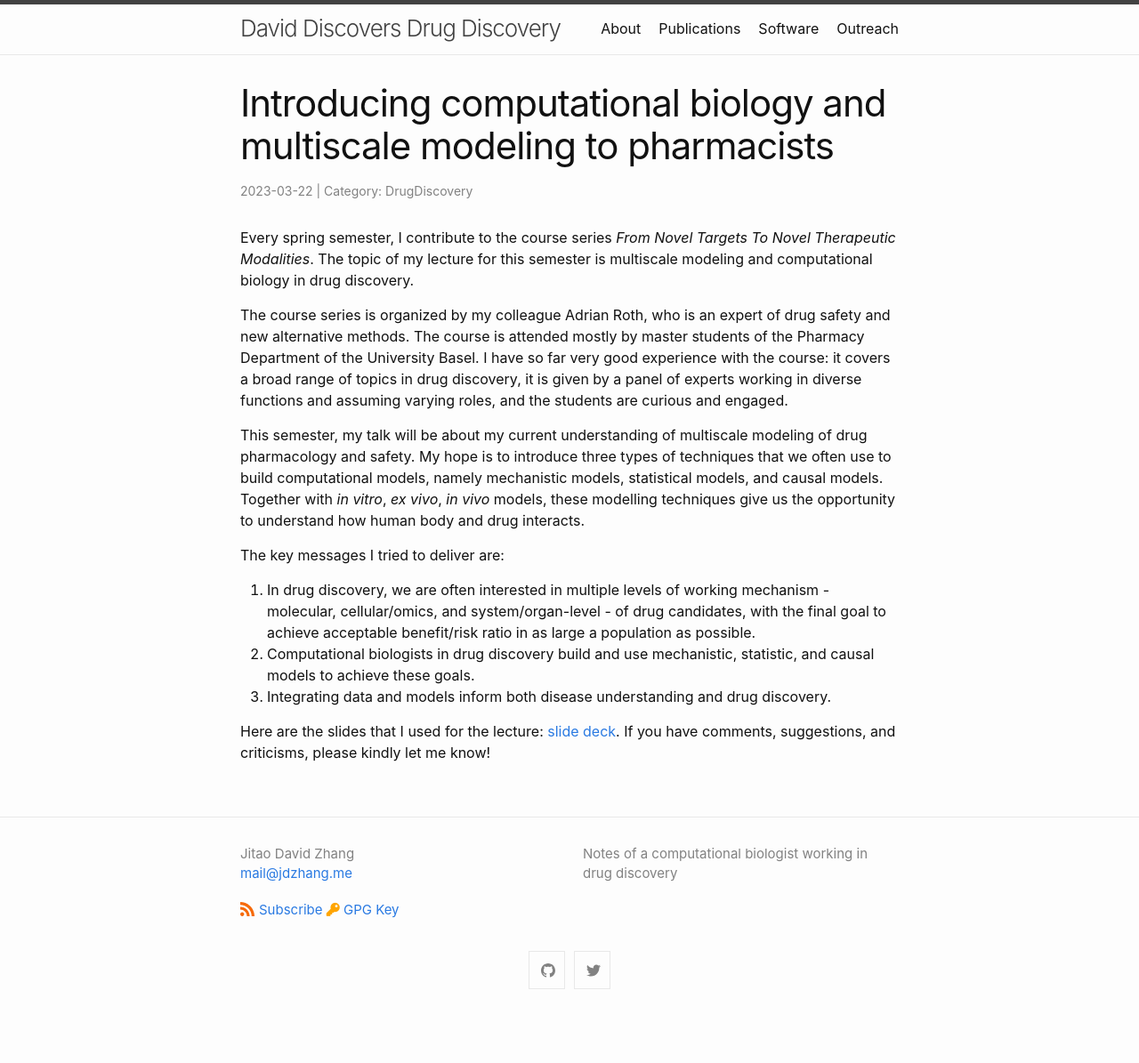
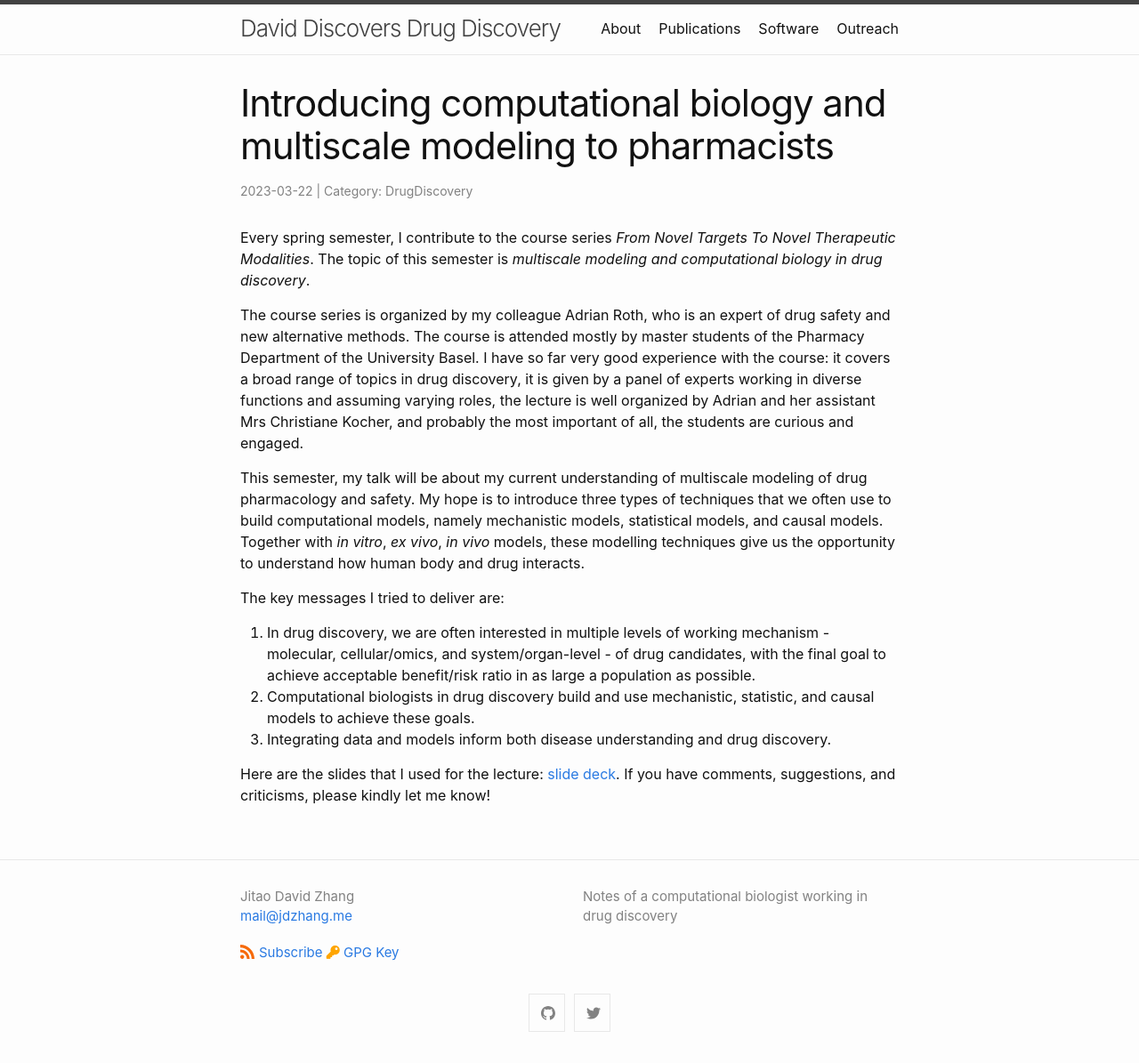
Before and after one commit to Accio/accio.github.io, a Jekyll site: the page built from _posts/2023-03-22-multiscale-modelling-pharmacy.md, in a window 1280 px wide. Shown: the whole page at 89% size. Built offline with Jekyll 4.4.1, drawn with Linux system fonts in a browser that asks for light colours; comment, search, counter and statistics services are not loaded; before the commit the page ends 1147 px from its top, so only the background shows below that.

Commit message:
update post

```diff
--- a/_posts/2023-03-22-multiscale-modelling-pharmacy.md
+++ b/_posts/2023-03-22-multiscale-modelling-pharmacy.md
@@ -4,9 +4,9 @@ title: Introducing computational biology and multiscale modeling to pharmacists
 category: DrugDiscovery
 ---
 
-Every spring semester, I contribute to the course series *From Novel Targets To Novel Therapeutic Modalities*. The topic of my lecture for this semester is multiscale modeling and computational biology in drug discovery.
+Every spring semester, I contribute to the course series *From Novel Targets To Novel Therapeutic Modalities*. The topic of this semester is *multiscale modeling and computational biology in drug discovery*.
 
-The course series is organized by my colleague Adrian Roth, who is an expert of drug safety and new alternative methods. The course is attended mostly by master students of the Pharmacy Department of the University Basel. I have so far very good experience with the course: it covers a broad range of topics in drug discovery, it is given by a panel of experts working in diverse functions and assuming varying roles, and the students are curious and engaged.
+The course series is organized by my colleague Adrian Roth, who is an expert of drug safety and new alternative methods. The course is attended mostly by master students of the Pharmacy Department of the University Basel. I have so far very good experience with the course: it covers a broad range of topics in drug discovery, it is given by a panel of experts working in diverse functions and assuming varying roles, the lecture is well organized by Adrian and her assistant Mrs Christiane Kocher, and probably the most important of all, the students are curious and engaged.
 
 This semester, my talk will be about my current understanding of multiscale modeling of drug pharmacology and safety. My hope is to introduce three types of techniques that we often use to build computational models, namely mechanistic models, statistical models, and causal models. Together with *in vitro*, *ex vivo*, *in vivo* models, these modelling techniques give us the opportunity to understand how human body and drug interacts.
 
```
